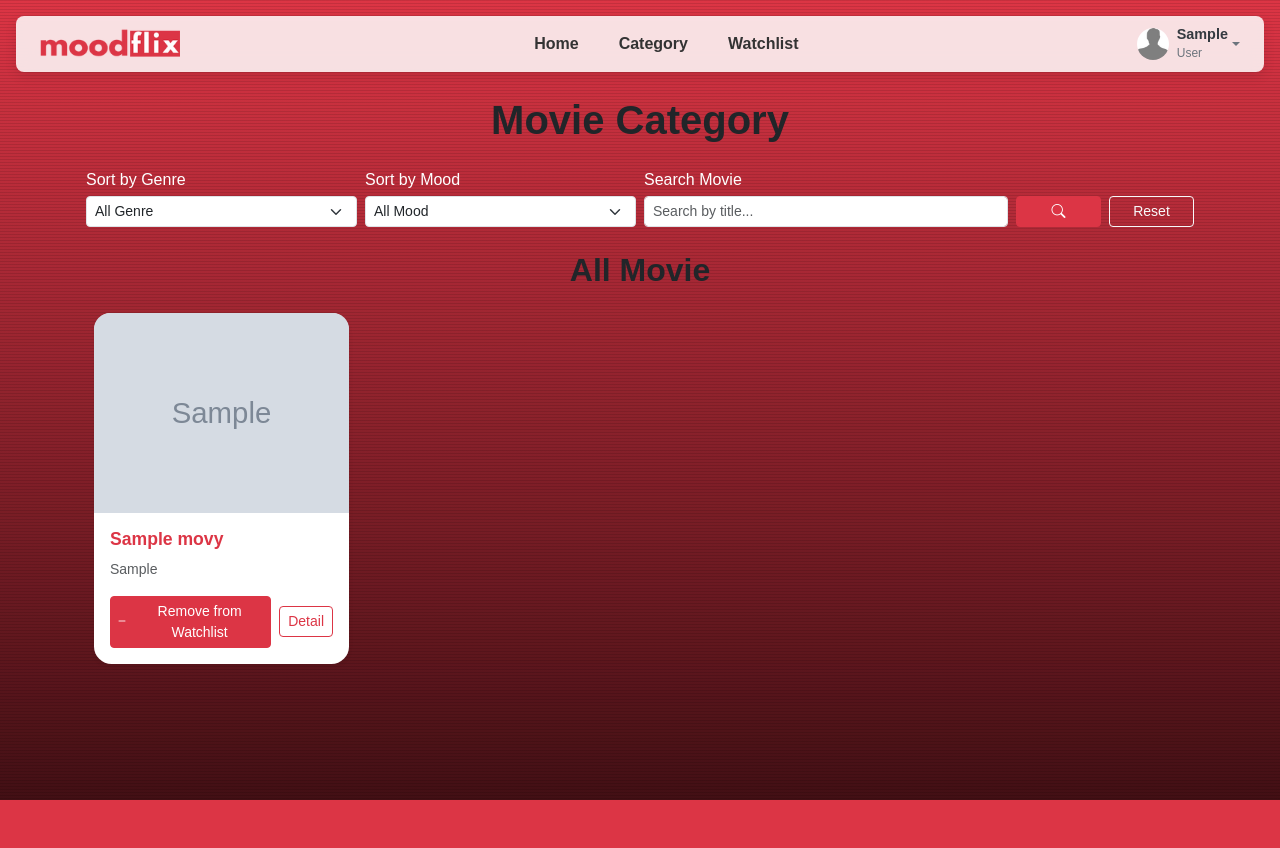
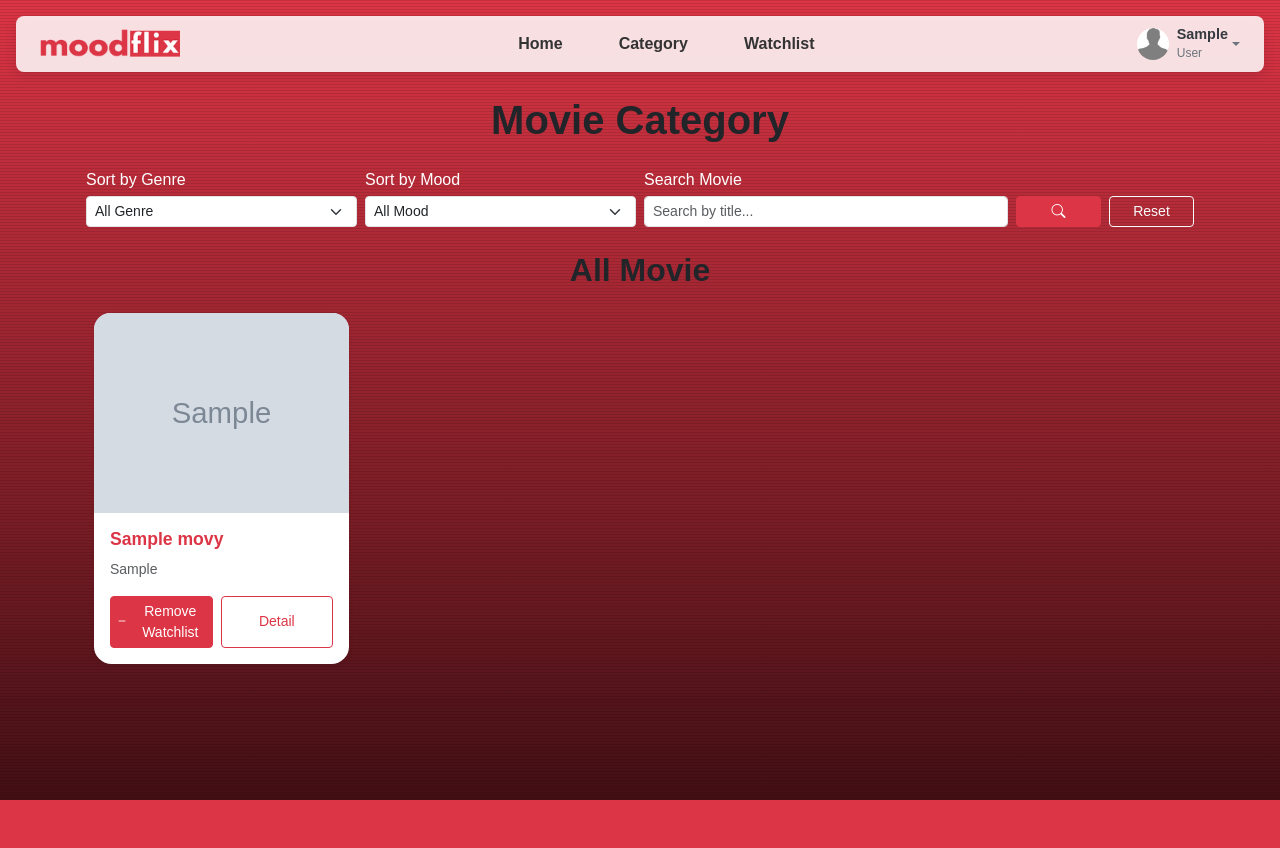
Before and after one commit to rmaliditia/pw2025_tubes_243040024, a PHP site: page /user/category.php in a window 1280 px wide. Run offline with PHP 8.4, Linux system fonts and the light colour scheme; the visitor is signed in with stand-in values (Sample User, id 1); tables that the repository leaves empty or names only in its code hold one stand-in row (values such as "Sample post"); grey boxes marked "Sample" are stand-in pictures.

Commit message:
Menambahkan Reponsive

```diff
--- a/assets/css/style.css
+++ b/assets/css/style.css
@@ -447,3 +447,9 @@ body .home {
   margin: 0.5rem 1.15rem;
   width: calc(100% - 2.3rem);
 }
+
+@media (max-width: 576px) {
+  .card-img-top {
+    height: 140px !important;
+  }
+}
--- a/user/category.php
+++ b/user/category.php
@@ -178,8 +178,8 @@ while ($row = mysqli_fetch_assoc($res)) $liked_movies[] = $row['movie_id'];
         <div class="row g-4">
             <?php if (count($movies) > 0): ?>
                 <?php foreach ($movies as $movie): ?>
-                    <div class="col-12 col-sm-6 col-md-4 col-lg-3">
-                        <div class="card border-0 shadow-sm rounded-4 h-100">
+                    <div class="col-12 col-sm-6 col-md-4 col-lg-3 mb-4 d-flex">
+                        <div class="card border-0 shadow-sm rounded-4 w-100 h-100 d-flex flex-column">
                             <img src="../assets/img/<?= htmlspecialchars($movie['poster'] ?: 'nophoto.jpg') ?>"
                                 class="card-img-top rounded-top-4"
                                 alt="<?= htmlspecialchars($movie['title']) ?>"
@@ -187,13 +187,13 @@ while ($row = mysqli_fetch_assoc($res)) $liked_movies[] = $row['movie_id'];
                             <div class="card-body d-flex flex-column p-3">
                                 <h6 class="card-title fw-semibold mb-2"><?= htmlspecialchars($movie['title']) ?></h6>
                                 <p class="text-muted small mb-3"><?= htmlspecialchars(mb_strimwidth($movie['synopsis'], 0, 60, '...')) ?></p>
-                                <div class="d-flex justify-content-between align-items-center mt-auto gap-2">
+                                <div class="d-flex flex-column flex-md-row justify-content-between align-items-stretch mt-auto gap-2">
                                     <?php $inWatchlist = in_array($movie['id'], $watchlist); ?>
-                                    <form class="form-watchlist w-75 d-inline" data-movie-id="<?= $movie['id'] ?>">
+                                    <form class="form-watchlist w-100 d-inline" data-movie-id="<?= $movie['id'] ?>">
                                         <input type="hidden" name="movie_id" value="<?= $movie['id'] ?>">
                                         <?php if ($inWatchlist): ?>
                                             <button type="submit" class="btn btn-sm btn-danger d-flex justify-content-center align-items-center w-100 p-1">
-                                                <i class="bi bi-dash me-1"></i> Remove from Watchlist
+                                                <i class="bi bi-dash me-1"></i> Remove Watchlist
                                             </button>
                                         <?php else: ?>
                                             <button type="submit" class="btn btn-sm btn-outline-danger d-flex justify-content-center align-items-center w-100 p-1">
@@ -201,7 +201,7 @@ while ($row = mysqli_fetch_assoc($res)) $liked_movies[] = $row['movie_id'];
                                             </button>
                                         <?php endif; ?>
                                     </form>
-                                    <a href="movie_detail.php?id=<?= $movie['id'] ?>" class="btn btn-outline-danger btn-sm btn-detail" data-id="<?= $movie['id'] ?>" data-bs-toggle="modal" data-bs-target="#movieDetailModal">
+                                    <a href="movie_detail.php?id=<?= $movie['id'] ?>" class="btn btn-outline-danger btn-sm btn-detail w-100 d-flex align-items-center justify-content-center" data-id="<?= $movie['id'] ?>" data-bs-toggle="modal" data-bs-target="#movieDetailModal">
                                         Detail
                                     </a>
                                 </div>
@@ -349,10 +349,10 @@ while ($row = mysqli_fetch_assoc($res)) $liked_movies[] = $row['movie_id'];
                 btn.disabled = false;
                 if (data.status === 'added') {
                     btn.className = 'btn btn-sm btn-danger d-flex justify-content-center align-items-center w-100 p-1';
-                    btn.innerHTML = '<i class="bi bi-dash"></i> Remove from Watchlist';
+                    btn.innerHTML = '<i class="bi bi-dash me-1"></i> Remove Watchlist';
                 } else if (data.status === 'removed') {
                     btn.className = 'btn btn-sm btn-outline-danger d-flex justify-content-center align-items-center w-100 p-1';
-                    btn.innerHTML = '<i class="bi bi-plus"></i> Add Watchlist';
+                    btn.innerHTML = '<i class="bi bi-plus me-1"></i> Add Watchlist';
                 }
             }
         });
--- a/user/header.php
+++ b/user/header.php
@@ -9,10 +9,16 @@ if (session_status() === PHP_SESSION_NONE) session_start();
                 <img src="../assets/img/logo.png" alt="Logo" width="140">
             </a>
         </div>
-        <ul class="navbar-nav gap-4 mb-2 mb-lg-0 text-secondary align-items-center">
-            <li class="nav-item"><a class="nav-link" href="home.php">Home</a></li>
-            <li class="nav-item"><a class="nav-link" href="category.php">Category</a></li>
-            <li class="nav-item"><a class="nav-link" href="watchlist.php">Watchlist</a></li>
+        <ul class="navbar-nav flex-row gap-lg-4 gap-md-2 mb-2 mb-lg-0 text-secondary align-items-center">
+            <li class="nav-item">
+                <a class="nav-link px-3" href="home.php">Home</a>
+            </li>
+            <li class="nav-item">
+                <a class="nav-link px-3" href="category.php">Category</a>
+            </li>
+            <li class="nav-item">
+                <a class="nav-link px-3" href="watchlist.php">Watchlist</a>
+            </li>
         </ul>
         <div class="nav-item dropdown">
             <a href="#" class="d-flex align-items-center text-secondary text-decoration-none dropdown-toggle" id="navbarDropdown" role="button" data-bs-toggle="dropdown" aria-expanded="false">
```
Also changed, not shown: user/home.php (+6 -6 lines), user/watchlist.php (+12 -12 lines).
